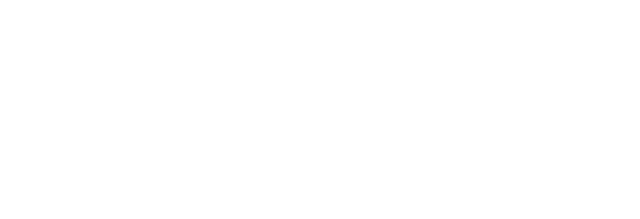
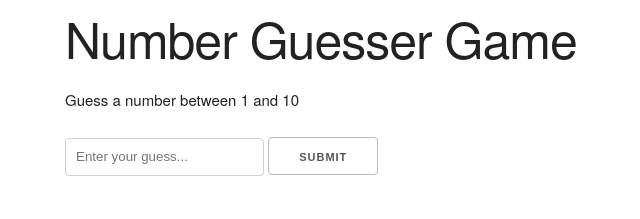
Before and after one commit to kdivus/number-guesser-js, a plain HTML site: page index.html in a window 1280 px wide. Shown: the whole page, without its empty margins (95-735 px from the left). Drawn offline with nearby package versions, Linux system fonts and the light colour scheme.

Commit message:
adding html

```diff
--- a/index.html
+++ b/index.html
@@ -4,9 +4,21 @@
     <meta charset="UTF-8">
     <meta http-equiv="X-UA-Compatible" content="IE=edge">
     <meta name="viewport" content="width=device-width, initial-scale=1.0">
+    <link rel="stylesheet" href="https://cdnjs.cloudflare.com/ajax/libs/skeleton/2.0.4/skeleton.css"
+    integrity="sha512-5fsy+3xG8N/1PV5MIJz9ZsWpkltijBI48gBzQ/Z2eVATePGHOkMIn+xTDHIfTZFVb9GMpflF2wOWItqxAP2oLQ==" crossorigin="anonymous" />
     <title>Number Guesser in JavaScript</title>
 </head>
 <body>
+    <div class="container">
+        <h1>Number Guesser Game</h1>
+        <div id="game">
+            <p>Guess a number between <span class="min-num">1</span> and <span class="max-num">10</span></p>
+            <input type="number" id="guess-input" placeholder="Enter your guess...">
+            <input type="submit" value="submit" id="guess-value">
+            <p class="message"></p>
+        </div>
+    </div>
 
+    <script src="app.js"></script>
 </body>
 </html>
```
Also changed, not shown: app.js (added).
